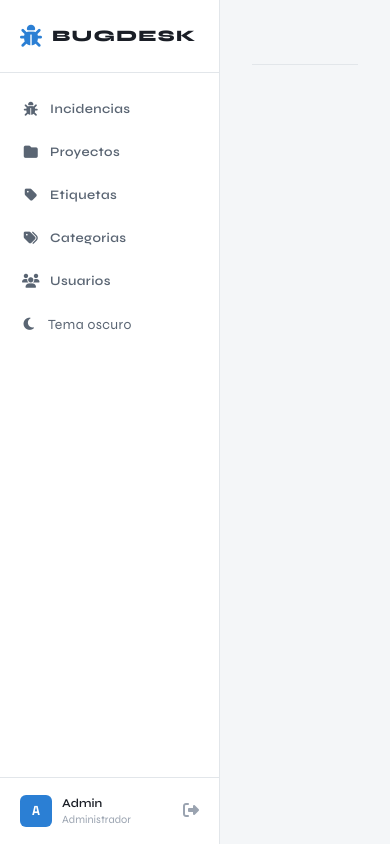
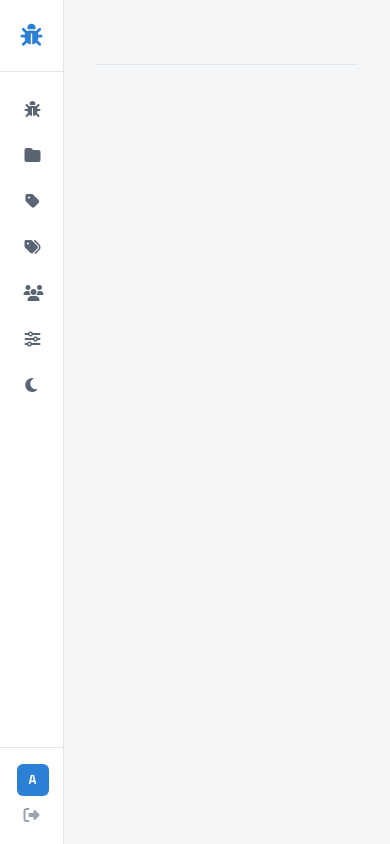
Before and after one commit to jglantonio/MantisBtSymfony, a Symfony app: template templates/logged.html.twig in a window 390 px wide. Run offline with Twig, Linux system fonts and the light colour scheme; the template is opened without the code that fills it, so the values that code supplies are empty; some libraries are stand-ins or nearby versions.

Commit message:
Styles on natbar

```diff
--- a/public/css/incidencias.css
+++ b/public/css/incidencias.css
@@ -120,6 +120,8 @@ main > section{
     position: fixed;
     top: 0; left: 0; bottom: 0;
     z-index: 10;
+    transition: width 0.15s ease;
+    overflow: hidden;
 }
 
 .sidebar__logo {
@@ -235,6 +237,43 @@ main > section{
 }
 .logout-btn:hover { color: var(--accent-red); }
 
+/* ---- SIDEBAR COLAPSADA (solo iconos) ---- */
+.sidebar__logo { cursor: pointer; user-select: none; }
+
+.dashboard.sidebar-collapsed { --sidebar-width: 64px; }
+
+/* ocultar las etiquetas de texto */
+.dashboard.sidebar-collapsed .logo-text,
+.dashboard.sidebar-collapsed .user-info,
+.dashboard.sidebar-collapsed #theme-toggle-label { display: none; }
+
+/* los textos de los nav-item son nodos de texto sueltos: font-size:0 los oculta
+   y restauramos el tamaño del icono */
+.dashboard.sidebar-collapsed .nav-item {
+    font-size: 0;
+    gap: 0;
+    justify-content: center;
+    padding-left: 0;
+    padding-right: 0;
+}
+.dashboard.sidebar-collapsed .nav-icon { font-size: 16px; }
+
+.dashboard.sidebar-collapsed .sidebar__logo {
+    justify-content: center;
+    padding-left: 0;
+    padding-right: 0;
+    gap: 0;
+}
+
+/* avatar y logout apilados y centrados */
+.dashboard.sidebar-collapsed .sidebar__user {
+    flex-direction: column;
+    gap: 8px;
+    padding-left: 0;
+    padding-right: 0;
+}
+.dashboard.sidebar-collapsed .sidebar__user .nav-item { flex-grow: 0; }
+
 /* ---- MAIN ---- */
 .main {
     margin-left: var(--sidebar-width);
@@ -243,6 +282,7 @@ main > section{
     flex-direction: column;
     min-height: 100vh;
     padding: 0 32px 40px;
+    transition: margin-left 0.15s ease;
 }
 
 /* ---- HEADER ---- */
--- a/templates/logged.html.twig
+++ b/templates/logged.html.twig
@@ -63,17 +63,22 @@
                 <a href="/user" class="nav-item">
                     <span class="nav-icon"><i class="fa-solid fa-users"></i></span> Usuarios
                 </a>
-
+                <a href="/config" class="nav-item">
+                    <span class="nav-icon"><i class="fa-solid fa-sliders"></i></span> Configuración
+                </a>
                 <button type="button" id="theme-toggle" class="nav-item" style="background:none;border:none;width:100%;text-align:left;cursor:pointer;font:inherit;">
                     <span class="nav-icon"><i class="fa-solid fa-moon"></i></span> <span id="theme-toggle-label">Tema oscuro</span>
                 </button>
             </nav>
+
             <div class="sidebar__user">
-                <div class="user-avatar">{{ app.user ? app.user.username|first|upper : 'A' }}</div>
-                <div class="user-info">
-                    <span class="user-name">{{ app.user ? app.user.username : 'Admin' }}</span>
-                    <span class="user-role">Administrador</span>
-                </div>
+                <a href="/profile" class="nav-item m-0 p-0 flex-grow-1" >
+                    <div class="user-avatar">{{ app.user ? app.user.username|first|upper : 'A' }}</div>
+                    <div class="user-info">
+                        <span class="user-name">{{ app.user ? app.user.username : 'Admin' }}</span>
+                        <span class="user-role">Administrador</span>
+                    </div>
+                </a>
                 <a href="{{ path('app_logout') }}" class="logout-btn" title="Cerrar sesión">
                     <i class="fa-solid fa-right-from-bracket"></i>
                 </a>
@@ -118,6 +123,44 @@
                 localStorage.setItem('theme', next);
                 sync();
             });
+
+
+        })();
+
+        // Sidebar colapsable: click en el logo alterna "solo iconos";
+        // en ventanas pequeñas se fuerza el modo iconos.
+        (function () {
+            var dashboard = document.querySelector('.dashboard');
+            var logo = document.querySelector('.sidebar__logo');
+            if (!dashboard) return;
+
+            var MOBILE = 768;
+
+            function apply(collapsed) {
+                dashboard.classList.toggle('sidebar-collapsed', collapsed);
+            }
+            function savedPref() {
+                return localStorage.getItem('sidebar') === '1';
+            }
+            function syncToViewport() {
+                if (window.innerWidth <= MOBILE) {
+                    apply(true);          // ventana pequeña -> solo iconos
+                } else {
+                    apply(savedPref());   // restaura la preferencia del usuario
+                }
+            }
+
+            syncToViewport();
+            window.addEventListener('resize', syncToViewport);
+
+            if (logo) {
+                logo.title = 'Plegar / desplegar menú';
+                logo.addEventListener('click', function () {
+                    var collapsed = !dashboard.classList.contains('sidebar-collapsed');
+                    apply(collapsed);
+                    localStorage.setItem('sidebar', collapsed ? '1' : '0');
+                });
+            }
         })();
     </script>
     </body>
```
